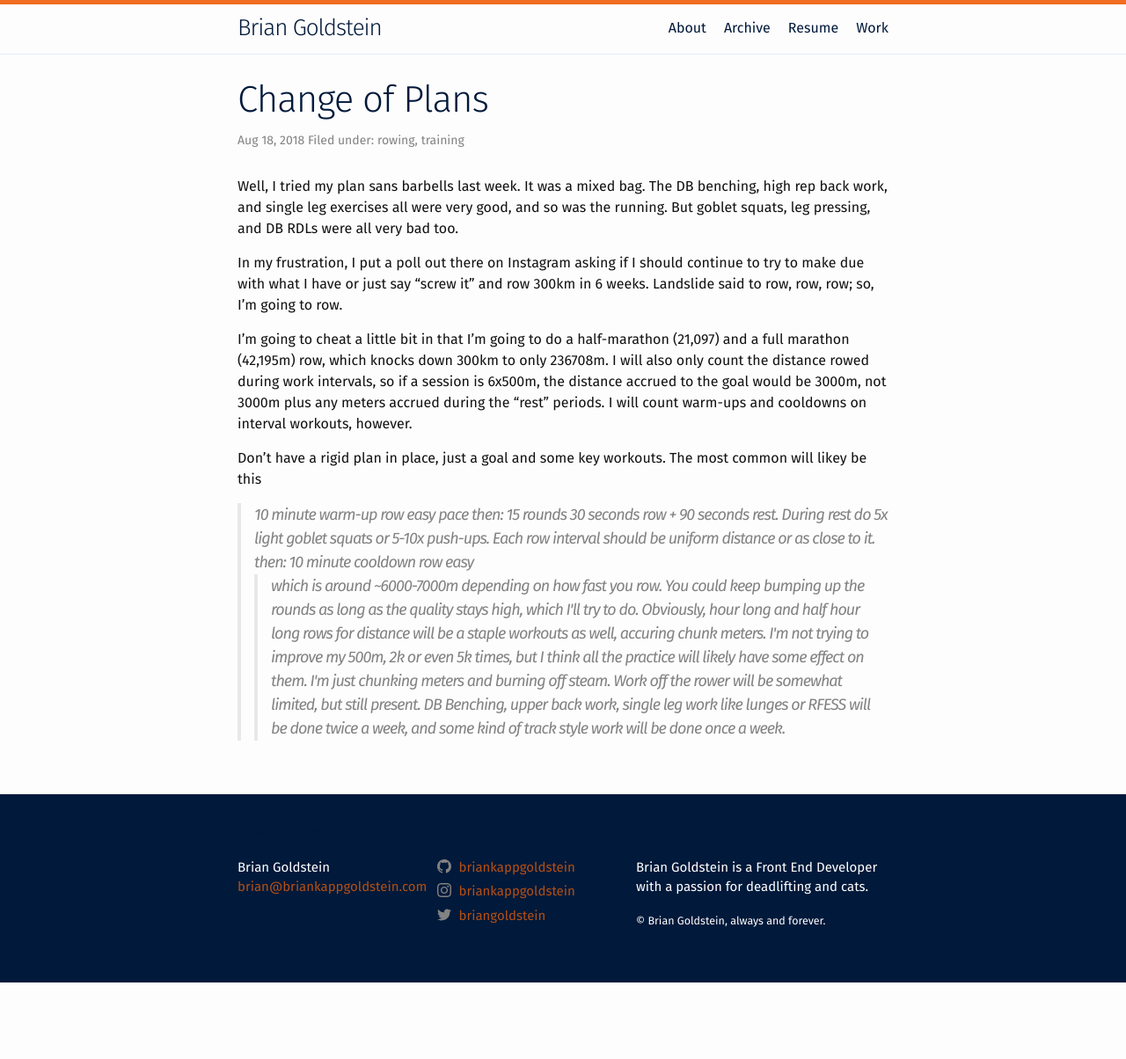
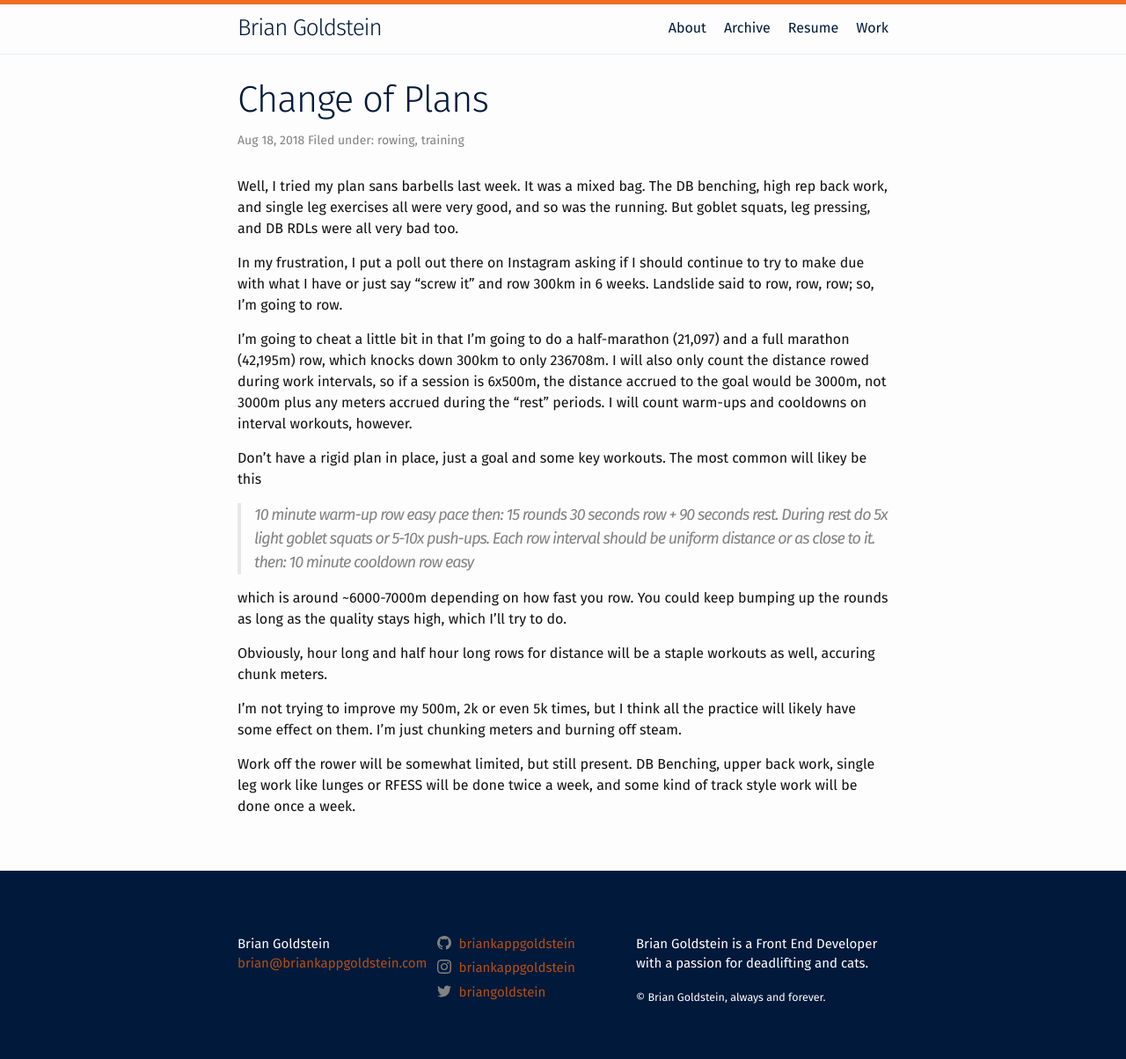
Before and after one commit to briankappgoldstein/new-site, a Jekyll site: the page built from _posts/2018-08-18-change-of-plans.md, in a window 1280 px wide. Shown: the whole page at 88% size. Built offline with Jekyll 4.4.1, drawn with Linux system fonts in a browser that asks for light colours; before the commit the page ends 1117 px from its top, so only the background shows below that.

Commit message:
close tag

```diff
--- a/_posts/2018-08-18-change-of-plans.md
+++ b/_posts/2018-08-18-change-of-plans.md
@@ -19,7 +19,7 @@ Don't have a rigid plan in place, just a goal and some key workouts. The most co
 	15 rounds 30 seconds row + 90 seconds rest. During rest do 5x light goblet squats or 5-10x push-ups. Each row interval should be uniform distance or as close to it.
 	then:
 	10 minute cooldown row easy
-<blockquote>
+</blockquote>
 
 which is around ~6000-7000m depending on how fast you row. You could keep bumping up the rounds as long as the quality stays high, which I'll try to do.
 
```
